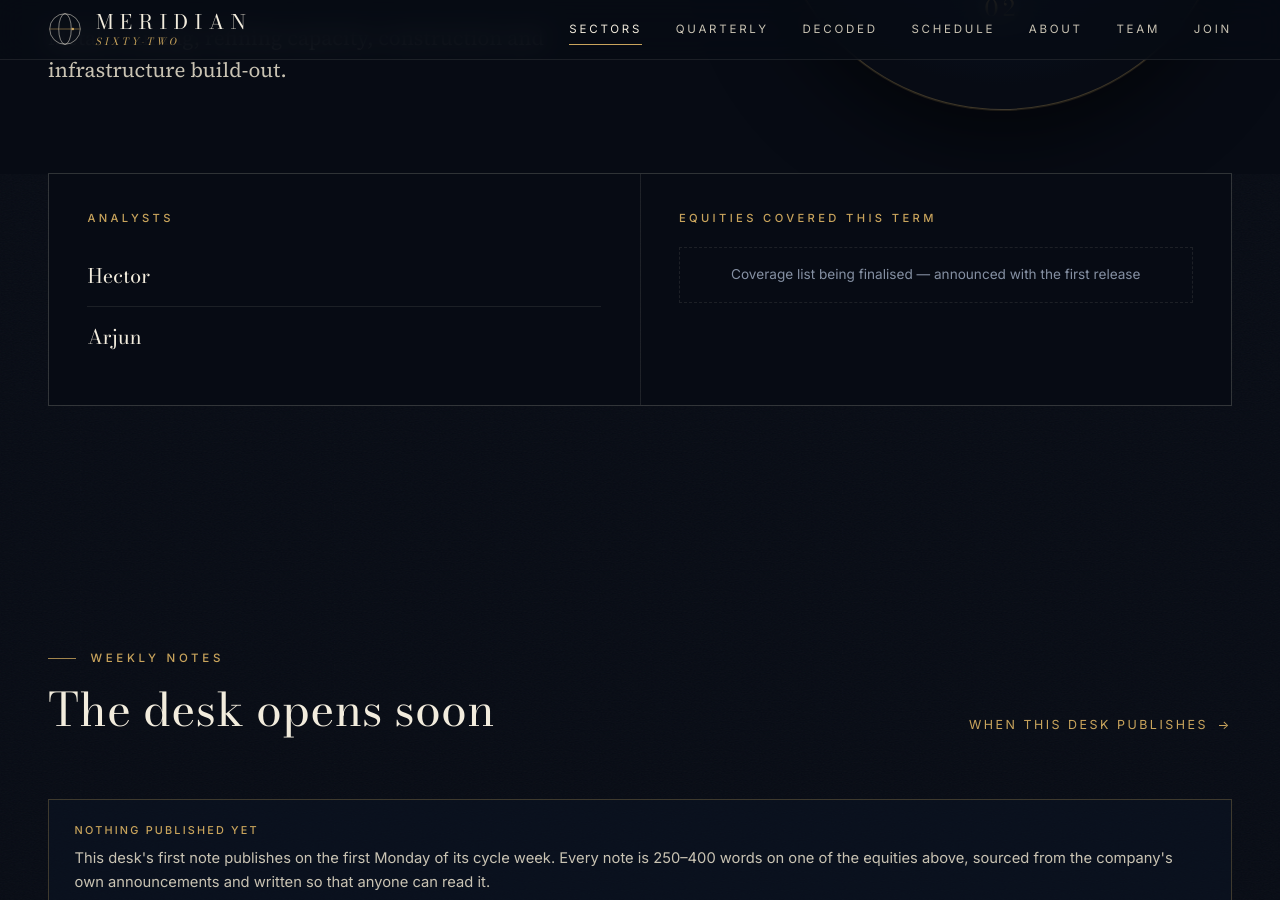
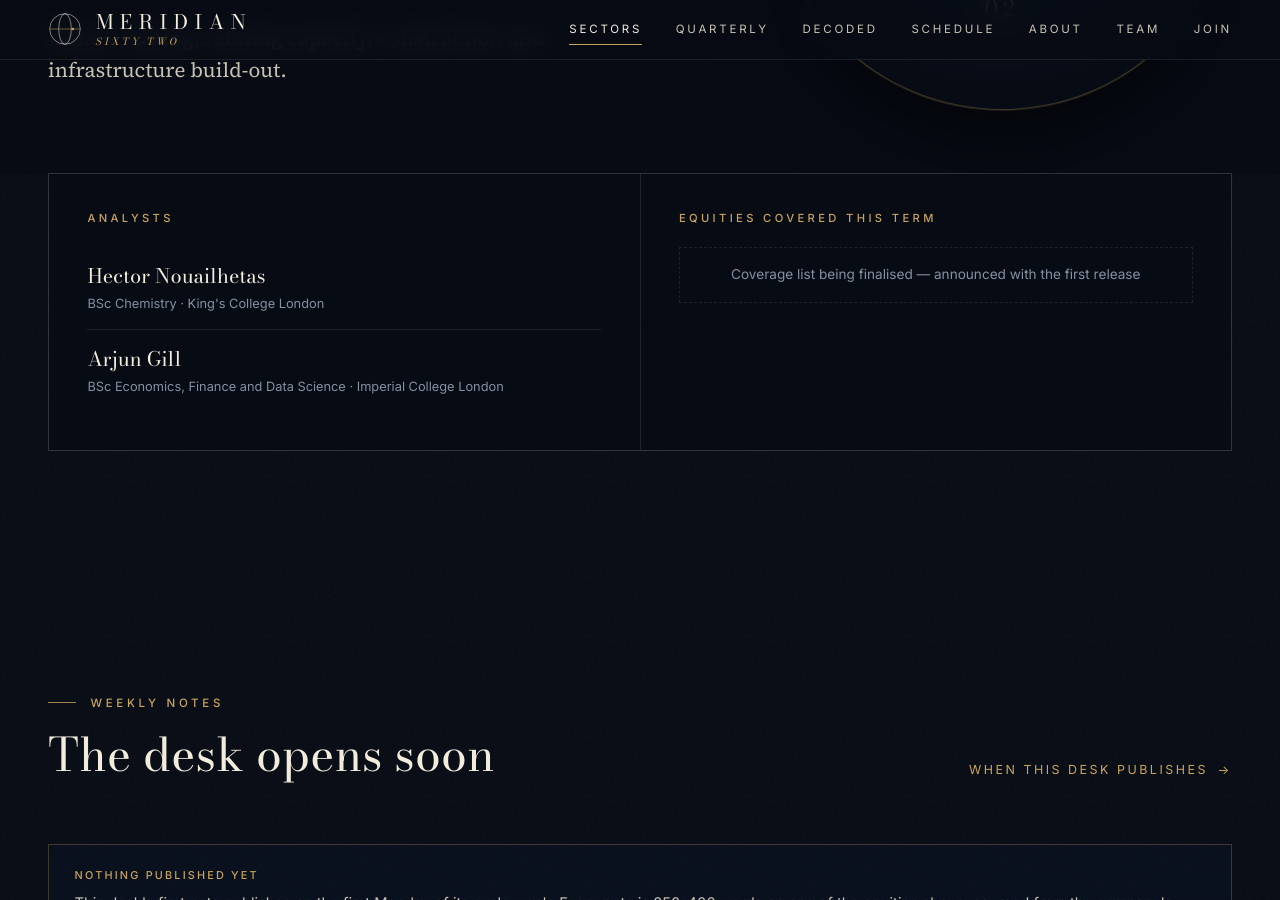
Before and after one commit to meridian62contact-lang/meridian62contact-lang.github.io, a Jekyll site: the page built from _sectors/02-materials-mining-infrastructure.md, in a window 1280 px wide and 900 px high, scrolled down 520 px. Built offline with Jekyll 4.4.1, drawn with Linux system fonts in a browser that asks for light colours.

Commit message:
Update 02-materials-mining-infrastructure.md

```diff
--- a/_sectors/02-materials-mining-infrastructure.md
+++ b/_sectors/02-materials-mining-infrastructure.md
@@ -10,12 +10,12 @@ rota_group: B          # A, B or C — which week of the 3-week cycle this desk
 image: ""      # optional cover image, e.g. /assets/img/sectors/02.jpg
 
 analysts:
-  - name: "Hector"
-    degree: ""
-    university: ""
-  - name: "Arjun"
-    degree: ""
-    university: ""
+  - name: "Hector Nouailhetas"
+    degree: "BSc Chemistry"
+    university: "King's College London"
+  - name: "Arjun Gill"
+    degree: "BSc Economics, Finance and Data Science"
+    university: "Imperial College London"
 
 # 3–5 companies the desk follows all term. 'watching' is the one-sentence coverage line:
 # the specific thing the desk is watching right now (update it whenever it changes).
```
